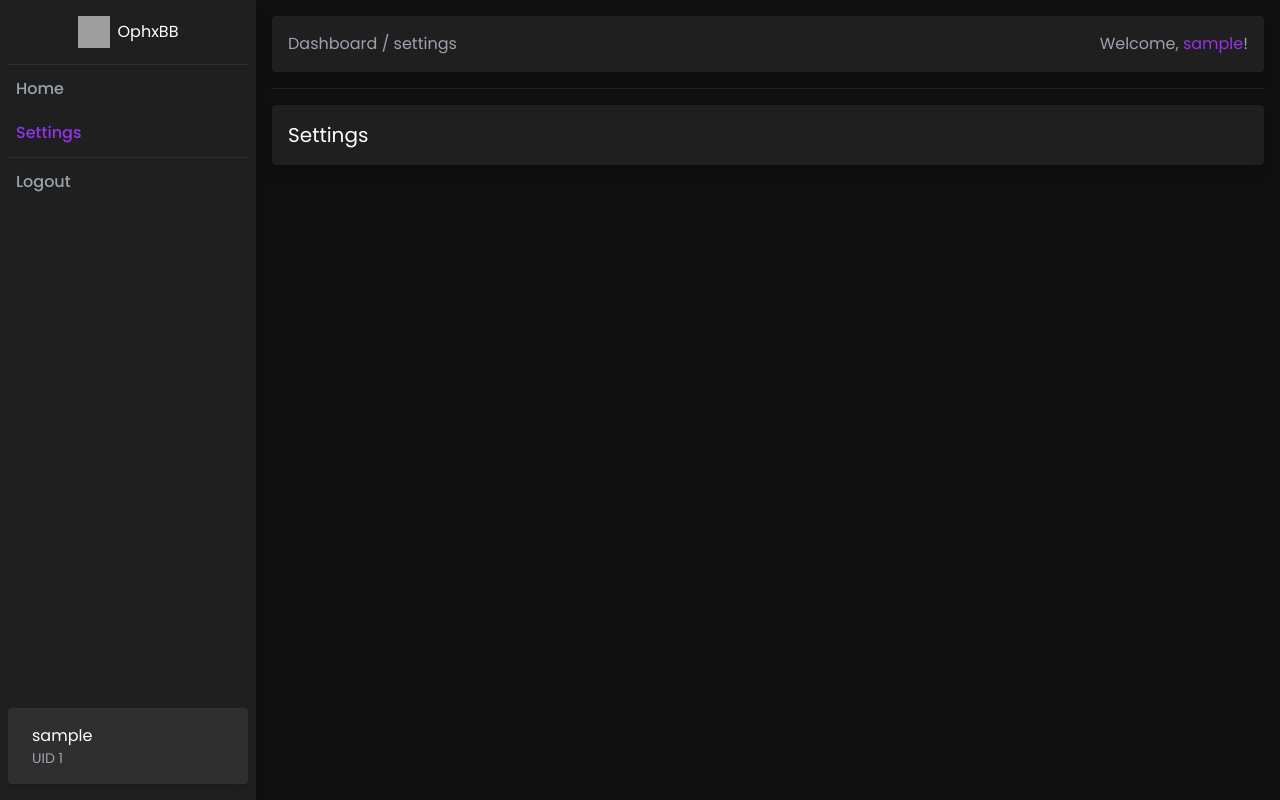
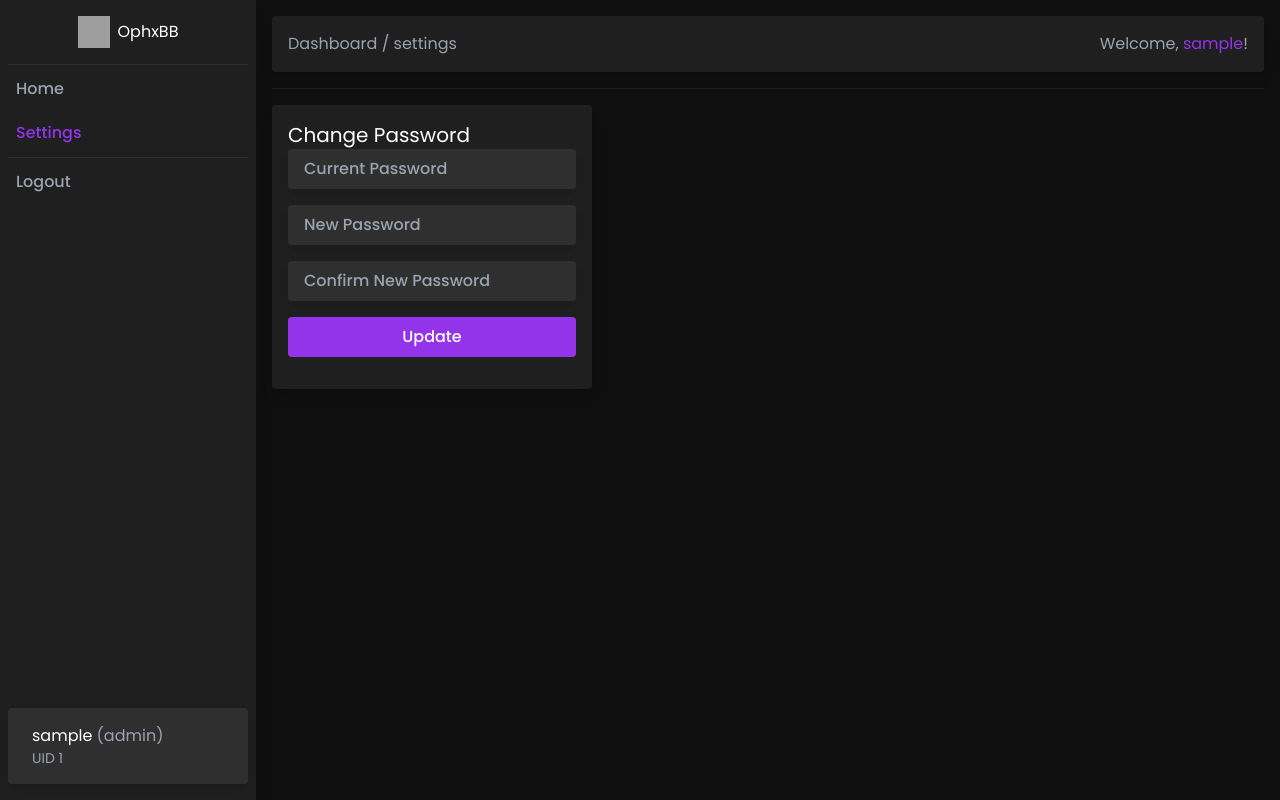
Before and after one commit to ophx/ophxbb, a PHP site: page /dashboard/settings in a window 1280 px wide. Run offline with PHP 8.4, Linux system fonts and the light colour scheme; the visitor is signed in with stand-in values (Sample User, id 1); some libraries are stand-ins or nearby versions; grey boxes are pictures that could not be loaded.

Commit message:
settings

```diff
--- a/components/dashboard/sidebar.php
+++ b/components/dashboard/sidebar.php
@@ -50,7 +50,7 @@
                     <?php } ?>
                 </div>
                 <div>
-                    <p class="text-white"><?php echo htmlspecialchars($_SESSION["username"]); ?></p>
+                    <p class="text-white"><?php echo htmlspecialchars($_SESSION["username"]); ?> <span class="text-gray-400">(<?php echo htmlspecialchars($_SESSION["role"]); ?>)</span></p>
                     <p class="text-gray-400 text-sm">UID <?php echo htmlspecialchars($_SESSION["id"]); ?></p>
                 </div>
             </div>
--- a/dashboard/settings.php
+++ b/dashboard/settings.php
@@ -8,6 +8,37 @@
     if (!isset($_SESSION["loggedin"]) || $_SESSION["loggedin"] !== true) {
         header("location: /");
         exit;
+    }
+
+    $err = $msg = "";
+    if (isset($_POST["change_password"])) {
+        $old_password = mysqli_escape_string($mysqli, $_POST["old_password"]);
+        $new_password = mysqli_escape_string($mysqli, $_POST["new_password"]);
+        $confirm_new_password = mysqli_escape_string($mysqli, $_POST["confirm_new_password"]);
+        $id = mysqli_escape_string($mysqli, $_SESSION["id"]);
+
+        if ($new_password == $confirm_new_password) {
+            $stmt = $mysqli->prepare("SELECT * FROM users WHERE id = ?");
+            $stmt->bind_param("i", $id);
+            $stmt->execute();
+            $result = $stmt->get_result();
+            $row = $result->fetch_assoc();
+            if (!empty($row)) {
+                $hashedPassword = $row["password"];
+                $password = password_hash($new_password, PASSWORD_DEFAULT);
+                if (password_verify($old_password, $hashedPassword)) {
+                    $stmt = $mysqli->prepare("UPDATE users SET password = ? WHERE id = ?");
+                    $stmt->bind_param("si", $password, $id);
+                    $stmt->execute();
+                    $msg = "Changed Password Successfully!";
+                    header("location: /logout");
+                } else {
+                    $err = "Invalid Password!";
+                }
+            }
+        } else {
+            $err = "New Passwords Do Not Match!";
+        }
     }
 ?>
 <!DOCTYPE html>
@@ -37,8 +68,24 @@
                 <div class="space-y-4">
                     <?php require_once("../components/dashboard/header.php"); ?>
 
-                    <div class="bg-[#1f1f1f] shadow-lg rounded p-4">
-                        <p class="text-white text-xl">Settings</p>
+                    <div class="grid grid-cols-3 gap-4">
+                        <div class="bg-[#1f1f1f] shadow-lg rounded p-4">
+                            <p class="text-white text-xl">Change Password</p>
+                            <form action="settings" method="post" class="space-y-4">
+                                <input type="password" name="old_password" id="old_password" placeholder="Current Password" class="transition-all duriation-150 px-4 py-2 rounded text-white placeholder-gray-400 font-medium w-full flex outline-none border-none shadow-lg bg-[#2f2f2f]">
+                                <input type="password" name="new_password" id="new_password" placeholder="New Password" class="transition-all duriation-150 px-4 py-2 rounded text-white placeholder-gray-400 font-medium w-full flex outline-none border-none shadow-lg bg-[#2f2f2f]">
+                                <input type="password" name="confirm_new_password" id="confirm_new_password" placeholder="Confirm New Password" class="transition-all duriation-150 px-4 py-2 rounded text-white placeholder-gray-400 font-medium w-full flex outline-none border-none shadow-lg bg-[#2f2f2f]">
+                                <button type="submit" name="change_password" class="transition-all duriation-150 px-4 py-2 rounded text-white font-medium text-center w-full flex items-center justify-center bg-purple-600 hover:bg-purple-700">
+                                    Update
+                                </button>
+                                <p class="text-red-600">
+                                    <?php echo htmlspecialchars($err); ?>
+                                </p>
+                                <p class="text-green-600">
+                                    <?php echo htmlspecialchars($msg); ?>
+                                </p>
+                            </form>
+                        </div>
                     </div>
                 </div>
             </div>
--- a/login.php
+++ b/login.php
@@ -21,7 +21,7 @@
             if ($stmt->execute()) {
                 $stmt->store_result();
                 if ($stmt->num_rows == 1) {
-                    $stmt->bind_result($id, $username, $hashed_password, $avatar, $role);
+                    $stmt->bind_result($id, $username, $hashed_password, $created_at, $avatar, $role);
                     if ($stmt->fetch()) {
                         if (password_verify($password, $hashed_password)) {
                             session_start();
@@ -29,6 +29,7 @@
                             $_SESSION["id"] = $id;
                             $_SESSION["username"] = $username;
                             $_SESSION["hashed_password"] = $hashed_password;
+                            $_SESSION["created_at"] = $created_at;
                             $_SESSION["avatar"] = $avatar;
                             $_SESSION["role"] = $role;
 
```
